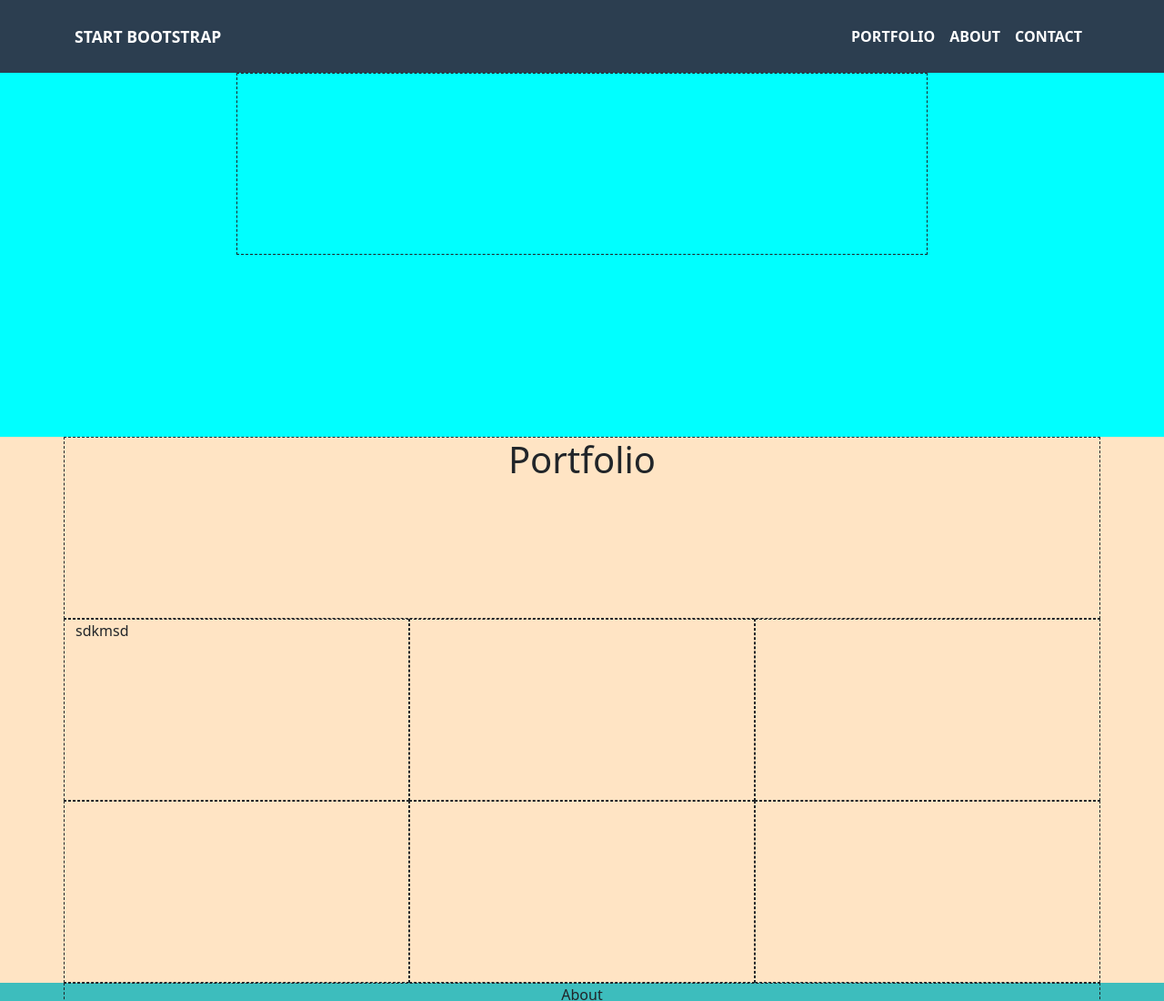
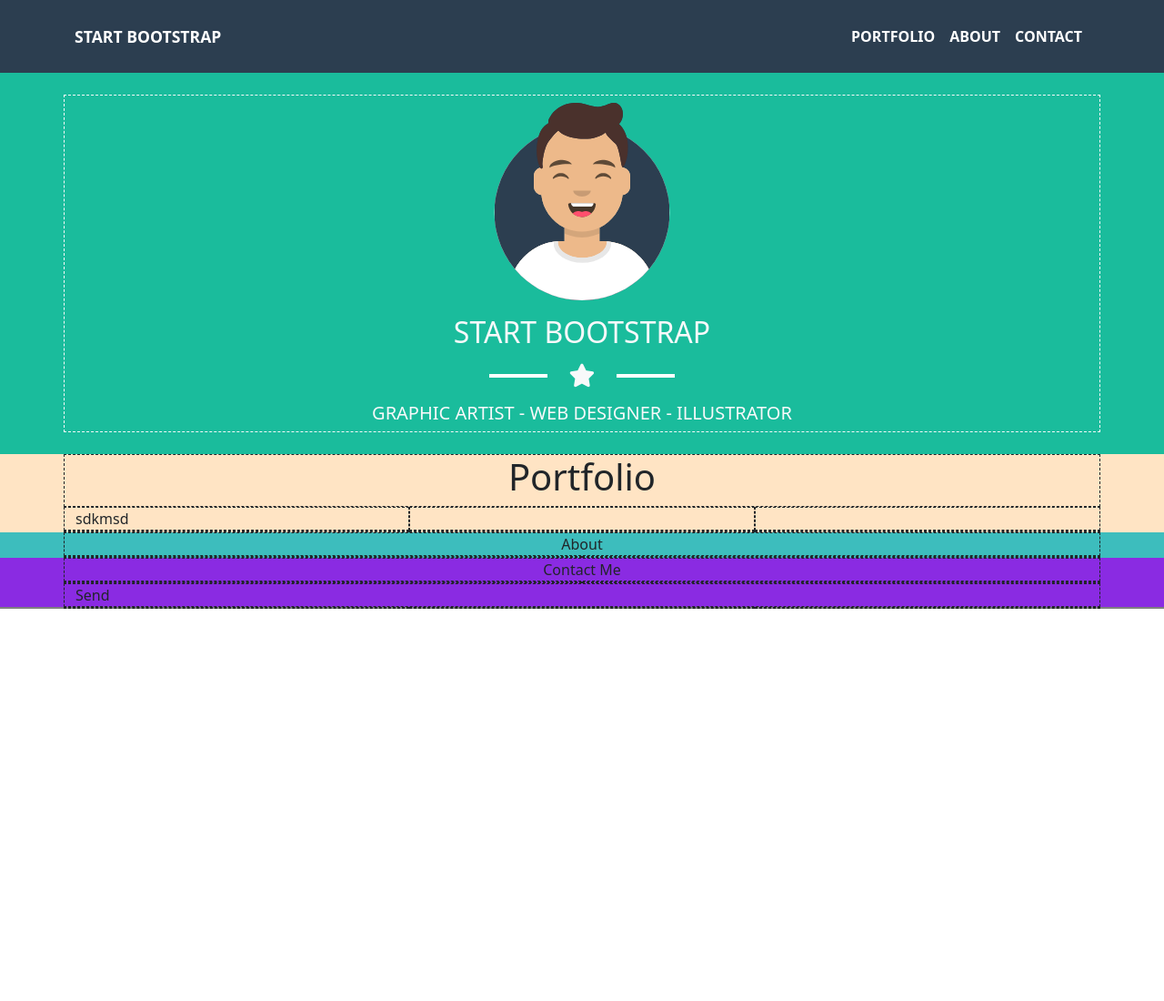
Before and after one commit to manuelloverso/html-css-bootstrap-freelancer, a plain HTML site: page index.html in a window 1280 px wide. Shown: the top 1100 px of the page at 91% size. After the commit the page ends 800 px from the top, so only its background shows below. Drawn offline with nearby package versions, Linux system fonts and the light colour scheme.

Commit message:
add jumbotron

```diff
--- a/assets/css/style.css
+++ b/assets/css/style.css
@@ -3,8 +3,7 @@
 }
 
 .debug #jumbotron {
-  height: 400px;
-  background-color: aqua;
+  /* height: 400px; */
 }
 
 .debug #portfolio {
@@ -25,7 +24,7 @@
 
 [class*="col-"] {
   border: 1px dashed;
-  height: 200px;
+  /* height: 200px; */
 }
 
 a {
@@ -44,6 +43,21 @@ a {
   --portfolio-5: #0e38b5;
   --portfolio-6: #ccb2a3;
 }
+
+/* #region UTILITIES */
+
+.star-divider {
+  .line {
+    width: 4rem;
+    border-top: 4px solid white;
+  }
+
+  & i {
+    font-size: 1.6rem;
+  }
+}
+
+/* #endregion UTILITIES */
 
 /* #region HEADER */
 
@@ -68,3 +82,25 @@ header {
 }
 
 /* #endregion HEADER */
+
+/* #region MAIN */
+
+#jumbotron {
+  background-color: var(--bg-jumbotron-about);
+
+  & h2 {
+    font-size: 2rem;
+  }
+
+  img {
+    max-width: 212px;
+  }
+}
+
+/* #endregion MAIN */
+
+/* @media screen and (min-width: 768px) {
+  .line {
+    width: 5rem;
+  }
+} */
--- a/index.html
+++ b/index.html
@@ -43,10 +43,21 @@
     <!-- Site Main -->
     <main>
       <!-- Jumbotron Section -->
-      <section id="jumbotron">
+      <section id="jumbotron" class="py-4 text-light">
         <div class="container">
           <div class="row d-flex justify-content-center">
-            <div class="col-12 col-sm-10 col-md-8"></div>
+            <div class="col-12 d-flex align-items-center flex-column">
+              <img src="./assets/img/avatar.svg" alt="" class="w-50 mb-3" />
+              <h2 class="mb-3">START BOOTSTRAP</h2>
+              <div class="star-divider d-flex align-items-center mb-3">
+                <div class="line"></div>
+                <i class="fa-solid fa-star mx-2 mx-md-4"></i>
+                <div class="line"></div>
+              </div>
+              <h5 class="text-center">
+                GRAPHIC ARTIST - WEB DESIGNER - ILLUSTRATOR
+              </h5>
+            </div>
           </div>
         </div>
       </section>
```
